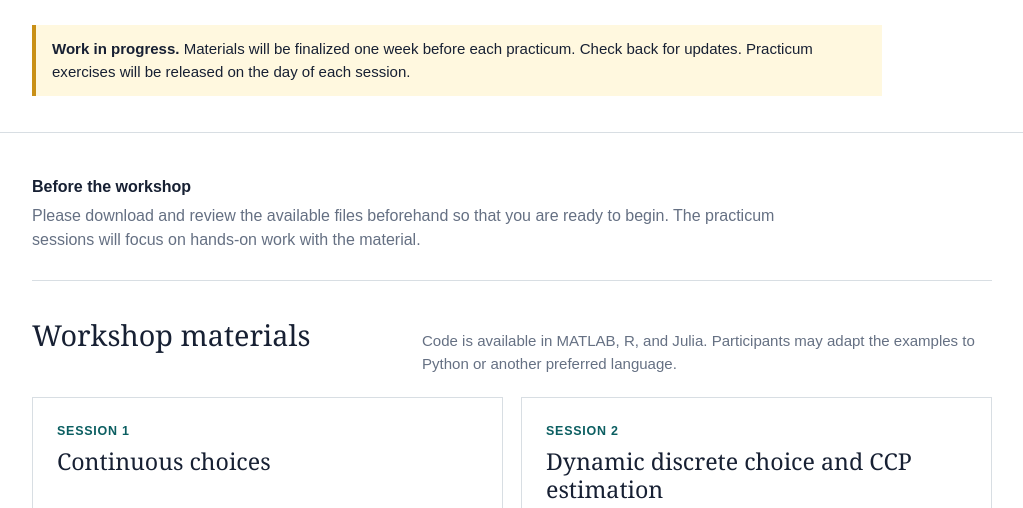
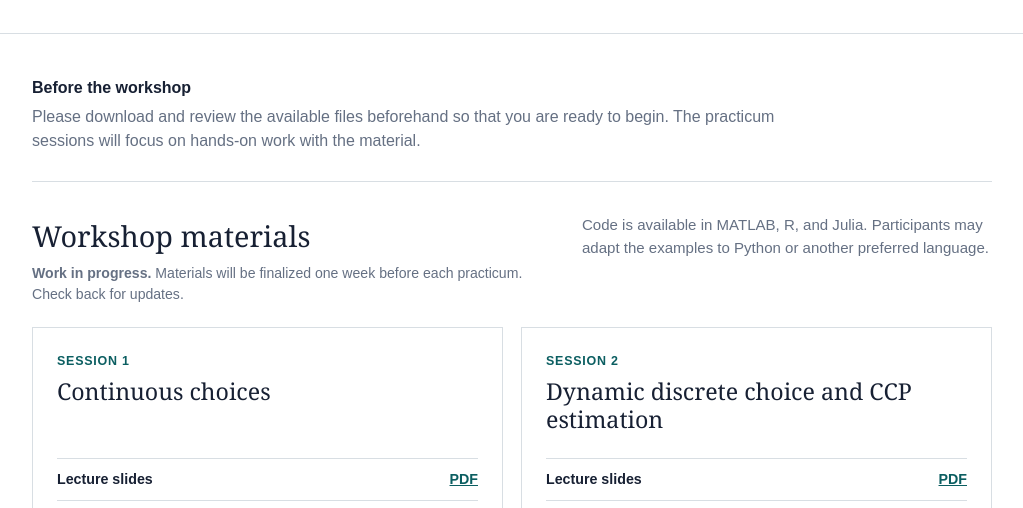
Before and after one commit to ambarkley/Dynamic-Structural-Models, a plain HTML site: page docs/index.html in a window 1280 px wide. Shown: the part 277-785 px from the top of the page, without its empty margins (128-1151 px from the left). Drawn offline with Linux system fonts and the light colour scheme.

Commit message:
De-emphasize workshop status notice

```diff
--- a/docs/assets/site.css
+++ b/docs/assets/site.css
@@ -4,8 +4,6 @@
   --accent: #0b5e61;
   --accent-dark: #08494b;
   --paper: #ffffff;
-  --notice: #fff8df;
-  --notice-line: #c99016;
   --line: #d8dee3;
 }
 
@@ -42,7 +40,7 @@ h1 {
   letter-spacing: -.035em;
   line-height: 1.06;
 }
-.primary-links { display: flex; flex-wrap: wrap; gap: 12px 22px; align-items: center; margin-bottom: 28px; }
+.primary-links { display: flex; flex-wrap: wrap; gap: 12px 22px; align-items: center; margin-bottom: 0; }
 .primary-links a { font-weight: 700; }
 .primary-link {
   display: inline-block;
@@ -52,27 +50,21 @@ h1 {
   text-decoration: none;
 }
 .primary-link:hover { color: #fff; background: var(--accent-dark); }
-.update-note {
-  max-width: 850px;
-  margin: 0;
-  padding: 13px 16px;
-  border-left: 4px solid var(--notice-line);
-  background: var(--notice);
-  font-size: .94rem;
-}
 
 main { padding: 42px 0 58px; }
 .before-workshop { margin-bottom: 32px; padding-bottom: 28px; border-bottom: 1px solid var(--line); }
 .before-workshop h2 { margin-bottom: 5px; font-size: 1rem; }
 .before-workshop p { max-width: 780px; margin-bottom: 0; color: var(--muted); }
-.materials-intro { display: flex; justify-content: space-between; gap: 36px; align-items: baseline; margin-bottom: 22px; }
+.materials-intro { display: flex; justify-content: space-between; gap: 36px; align-items: flex-start; margin-bottom: 22px; }
+.materials-heading { max-width: 500px; }
 .materials-intro h2 {
   margin-bottom: 0;
   font-family: Georgia, "Times New Roman", serif;
   font-size: 1.8rem;
   font-weight: 500;
 }
-.materials-intro p { max-width: 570px; margin-bottom: 0; color: var(--muted); font-size: .94rem; }
+.materials-status { margin: 6px 0 0; color: var(--muted); font-size: .88rem; }
+.language-note { max-width: 410px; margin-bottom: 0; color: var(--muted); font-size: .94rem; }
 .session-grid { display: grid; grid-template-columns: repeat(2, minmax(0, 1fr)); gap: 18px; }
 .session-card { display: flex; flex-direction: column; min-height: 260px; padding: 24px; scroll-margin-top: 20px; border: 1px solid var(--line); }
 .session-card:target { border-color: var(--accent); }
@@ -108,7 +100,7 @@ main { padding: 42px 0 58px; }
   .wrap { width: min(100% - 28px, 960px); }
   .site-header { padding-top: 36px; }
   .materials-intro { display: block; }
-  .materials-intro h2 { margin-bottom: 8px; }
+  .materials-heading { margin-bottom: 12px; }
   .session-grid { grid-template-columns: 1fr; }
   .session-card { min-height: 0; }
   .footer-row { flex-direction: column; }
--- a/docs/index.html
+++ b/docs/index.html
@@ -16,7 +16,6 @@
         <a class="primary-link" href="https://comlabgames.com/FGV-2026">Main lecture content</a>
         <a href="https://github.com/ambarkley/Dynamic-Structural-Models">GitHub source repository</a>
       </nav>
-      <p class="update-note"><strong>Work in progress.</strong> Materials will be finalized one week before each practicum. Check back for updates. Practicum exercises will be released on the day of each session.</p>
     </div>
   </header>
 
@@ -27,8 +26,11 @@
     </section>
 
     <div class="materials-intro">
-      <h2>Workshop materials</h2>
-      <p>Code is available in MATLAB, R, and Julia. Participants may adapt the examples to Python or another preferred language.</p>
+      <div class="materials-heading">
+        <h2>Workshop materials</h2>
+        <p class="materials-status"><strong>Work in progress.</strong> Materials will be finalized one week before each practicum. Check back for updates.</p>
+      </div>
+      <p class="language-note">Code is available in MATLAB, R, and Julia. Participants may adapt the examples to Python or another preferred language.</p>
     </div>
 
     <section class="session-grid" aria-label="Workshop sessions">
```
